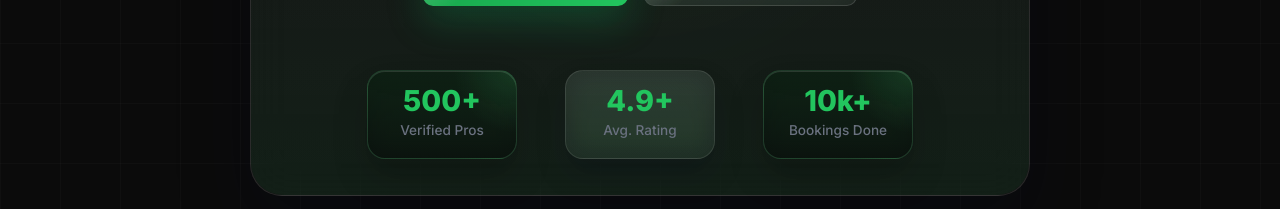
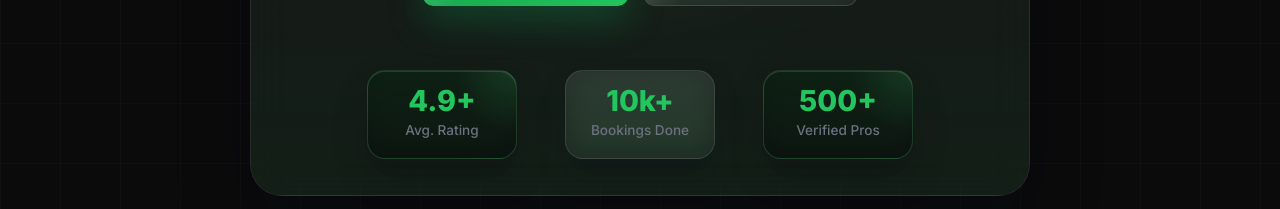
Before and after one commit to speed-velocity/servicehub, a React (Vite) app: page / in a window 1280 px wide. Shown: the part 737-946 px from the top of the page. Built offline with nearby package versions, Linux system fonts and the light colour scheme; no server answers.

Commit message:
Animate hero stat card shuffle

```diff
--- a/src/components/Hero.jsx
+++ b/src/components/Hero.jsx
@@ -1,4 +1,4 @@
-import React, { useEffect, useState } from 'react';
+import React, { startTransition, useEffect, useState } from 'react';
 
 const heroStats = [
   { value: '500+', label: 'Verified Pros' },
@@ -12,6 +12,8 @@ const Hero = ({ onBookNow, onExploreServices }) => {
   const [activeWordIndex, setActiveWordIndex] = useState(0);
   const [typedWord, setTypedWord] = useState('');
   const [isDeletingWord, setIsDeletingWord] = useState(false);
+  const [displayedStats, setDisplayedStats] = useState(heroStats);
+  const [isShufflingStats, setIsShufflingStats] = useState(false);
 
   useEffect(() => {
     const currentWord = heroServiceWords[activeWordIndex];
@@ -40,6 +42,37 @@ const Hero = ({ onBookNow, onExploreServices }) => {
       window.clearTimeout(timeoutId);
     };
   }, [activeWordIndex, isDeletingWord, typedWord]);
+
+  useEffect(() => {
+    let shuffleSwapTimeoutId;
+    let shuffleResetTimeoutId;
+
+    const shuffleStats = () => {
+      setIsShufflingStats(true);
+
+      shuffleSwapTimeoutId = window.setTimeout(() => {
+        startTransition(() => {
+          setDisplayedStats((currentStats) => {
+            const [firstStat, ...restStats] = currentStats;
+
+            return [...restStats, firstStat];
+          });
+        });
+      }, 280);
+
+      shuffleResetTimeoutId = window.setTimeout(() => {
+        setIsShufflingStats(false);
+      }, 820);
+    };
+
+    const shuffleIntervalId = window.setInterval(shuffleStats, 4200);
+
+    return () => {
+      window.clearInterval(shuffleIntervalId);
+      window.clearTimeout(shuffleSwapTimeoutId);
+      window.clearTimeout(shuffleResetTimeoutId);
+    };
+  }, []);
 
   return (
     <section
@@ -138,15 +171,16 @@ const Hero = ({ onBookNow, onExploreServices }) => {
             flexWrap: 'wrap',
           }}
         >
-          {heroStats.map((stat, index) => {
-            const isEdgeCard = index === 0 || index === heroStats.length - 1;
+          {displayedStats.map((stat, index) => {
+            const isEdgeCard = index === 0 || index === displayedStats.length - 1;
 
             return (
               <div
                 key={stat.label}
-                className={`hero-stat-card ${isEdgeCard ? 'hero-stat-card-edge' : 'hero-stat-card-center'}`}
-                style={{ textAlign: 'center' }}
+                className={`hero-stat-card ${isEdgeCard ? 'hero-stat-card-edge' : 'hero-stat-card-center'} ${isShufflingStats ? 'is-shuffling' : ''}`}
+                style={{ textAlign: 'center', '--hero-shuffle-delay': `${index * 90}ms` }}
               >
+                <div className="hero-stat-card-body">
                   <div
                     className="hero-stat-value"
                     style={{
@@ -163,6 +197,7 @@ const Hero = ({ onBookNow, onExploreServices }) => {
                     {stat.label}
                   </div>
                 </div>
+              </div>
             );
           })}
         </div>
--- a/src/index.css
+++ b/src/index.css
@@ -614,6 +614,7 @@ body::before {
   box-shadow: 0 16px 30px rgba(2, 6, 23, 0.2);
   position: relative;
   overflow: hidden;
+  isolation: isolate;
   transition:
     transform 220ms ease,
     border-color 220ms ease,
@@ -649,13 +650,47 @@ body::before {
   pointer-events: none;
 }
 
+.hero-stat-card::after {
+  content: '';
+  position: absolute;
+  inset: 0;
+  border-radius: inherit;
+  background:
+    linear-gradient(90deg, rgba(0, 0, 0, 0) 0 8%, rgba(108, 255, 154, 0.22) 8% 16%, rgba(0, 0, 0, 0) 16% 28%, rgba(34, 197, 94, 0.16) 28% 40%, rgba(0, 0, 0, 0) 40% 58%, rgba(187, 247, 208, 0.18) 58% 72%, rgba(0, 0, 0, 0) 72% 100%),
+    repeating-linear-gradient(180deg, rgba(6, 12, 7, 0.88) 0 8px, rgba(20, 56, 31, 0.46) 8px 16px);
+  mix-blend-mode: screen;
+  opacity: 0;
+  transform: scale(0.96);
+  pointer-events: none;
+}
+
+.hero-stat-card-body {
+  position: relative;
+  z-index: 1;
+}
+
 .hero-stat-value,
 .hero-stat-label {
   transition: color 220ms ease;
 }
 
-.hero-stats-row .hero-stat-card:first-child:hover,
-.hero-stats-row .hero-stat-card:last-child:hover {
+.hero-stat-card.is-shuffling {
+  animation: heroStatShuffleShell 820ms cubic-bezier(0.22, 1, 0.36, 1) both;
+  animation-delay: var(--hero-shuffle-delay, 0ms);
+}
+
+.hero-stat-card.is-shuffling::after {
+  animation: heroStatPixelOverlay 820ms steps(8, end) both;
+  animation-delay: var(--hero-shuffle-delay, 0ms);
+}
+
+.hero-stat-card.is-shuffling .hero-stat-card-body {
+  animation: heroStatPixelContent 820ms cubic-bezier(0.22, 1, 0.36, 1) both;
+  animation-delay: var(--hero-shuffle-delay, 0ms);
+}
+
+.hero-stats-row .hero-stat-card:first-child:not(.is-shuffling):hover,
+.hero-stats-row .hero-stat-card:last-child:not(.is-shuffling):hover {
   transform: translateY(-6px) scale(1.02);
   border-color: rgba(110, 255, 156, 0.48);
   background:
@@ -670,19 +705,84 @@ body::before {
   filter: saturate(1.08);
 }
 
-.hero-stats-row .hero-stat-card:first-child:hover::before,
-.hero-stats-row .hero-stat-card:last-child:hover::before {
+.hero-stats-row .hero-stat-card:first-child:not(.is-shuffling):hover::before,
+.hero-stats-row .hero-stat-card:last-child:not(.is-shuffling):hover::before {
   opacity: 1;
 }
 
-.hero-stats-row .hero-stat-card:first-child:hover .hero-stat-value,
-.hero-stats-row .hero-stat-card:last-child:hover .hero-stat-value {
+.hero-stats-row .hero-stat-card:first-child:not(.is-shuffling):hover .hero-stat-value,
+.hero-stats-row .hero-stat-card:last-child:not(.is-shuffling):hover .hero-stat-value {
   color: #86efac !important;
 }
 
-.hero-stats-row .hero-stat-card:first-child:hover .hero-stat-label,
-.hero-stats-row .hero-stat-card:last-child:hover .hero-stat-label {
+.hero-stats-row .hero-stat-card:first-child:not(.is-shuffling):hover .hero-stat-label,
+.hero-stats-row .hero-stat-card:last-child:not(.is-shuffling):hover .hero-stat-label {
   color: #d1fae5 !important;
+}
+
+@keyframes heroStatShuffleShell {
+  0% {
+    transform: translateY(0) scale(1);
+  }
+
+  24% {
+    transform: translateY(-9px) scale(1.03);
+  }
+
+  50% {
+    transform: translateY(7px) scale(0.96);
+  }
+
+  100% {
+    transform: translateY(0) scale(1);
+  }
+}
+
+@keyframes heroStatPixelContent {
+  0% {
+    opacity: 1;
+    filter: blur(0);
+    transform: translateY(0) scale(1);
+  }
+
+  42% {
+    opacity: 0;
+    filter: blur(5px);
+    transform: translateY(16px) scale(0.94);
+  }
+
+  58% {
+    opacity: 0;
+    filter: blur(5px);
+    transform: translateY(-14px) scale(0.95);
+  }
+
+  100% {
+    opacity: 1;
+    filter: blur(0);
+    transform: translateY(0) scale(1);
+  }
+}
+
+@keyframes heroStatPixelOverlay {
+  0% {
+    opacity: 0;
+    transform: scale(0.96);
+  }
+
+  24% {
+    opacity: 0.32;
+  }
+
+  50% {
+    opacity: 0.96;
+    transform: scale(1.06);
+  }
+
+  100% {
+    opacity: 0;
+    transform: scale(1);
+  }
 }
 
 /* Nav link hover */
```
Lines whose indentation alone changed are shown as unchanged.
